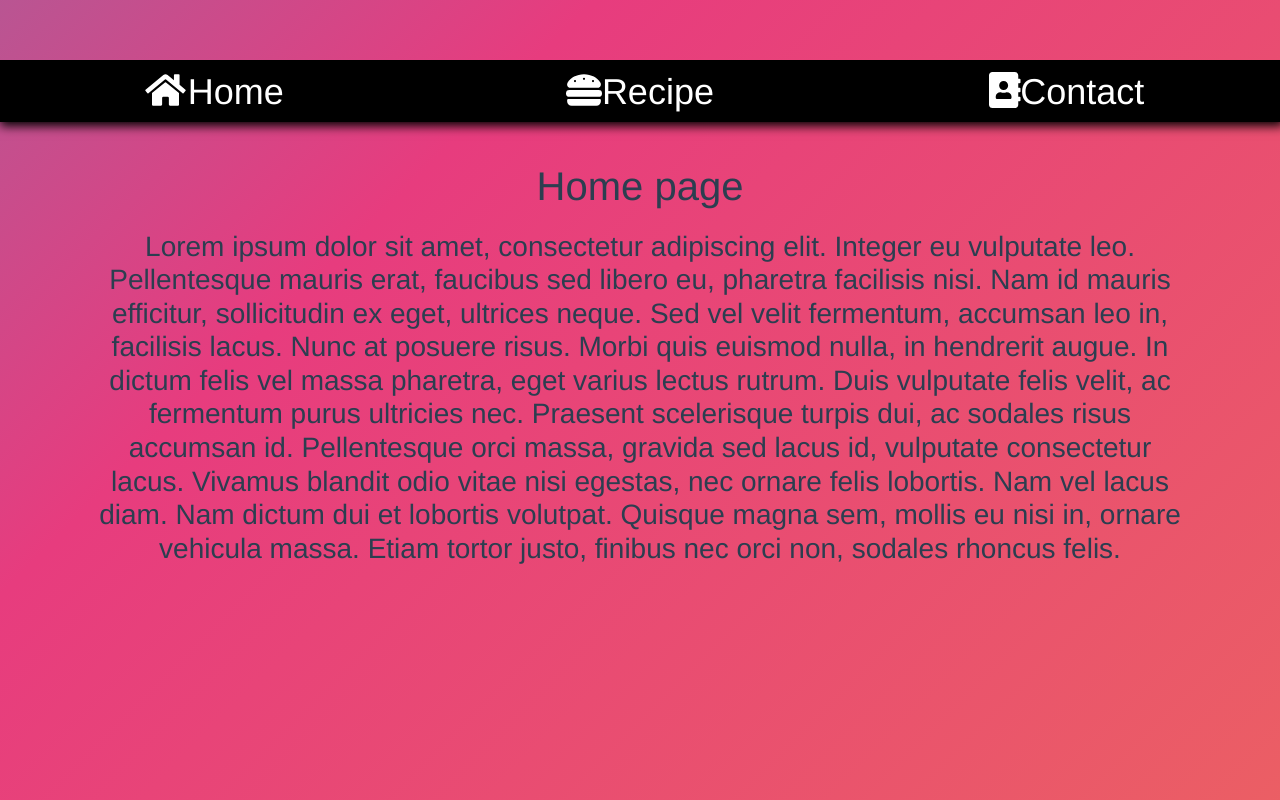
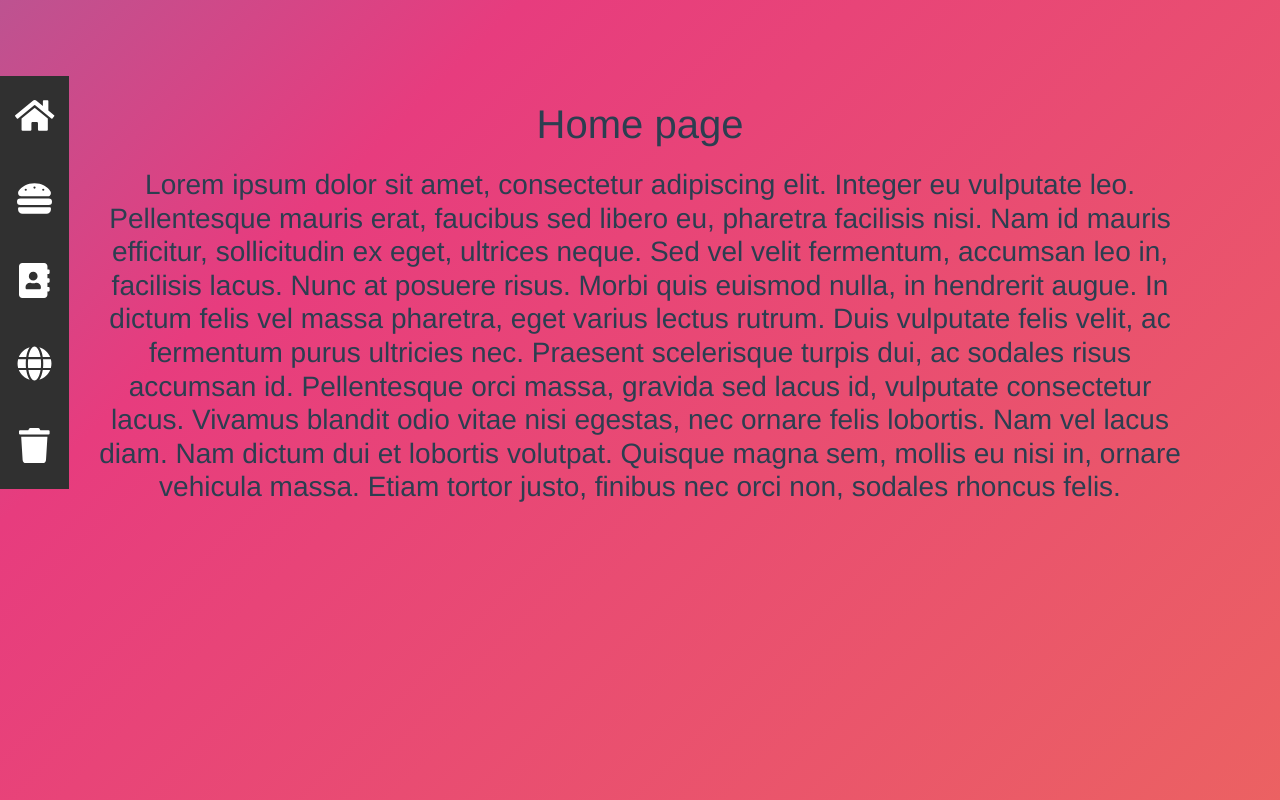
Before and after one commit to berellysudheerkumar/cook-book-application, a Vue app: page /step-two in a window 1280 px wide. Built offline with nearby package versions, Linux system fonts and the light colour scheme.

Commit message:
menu change

```diff
--- a/src/components/menu-bar/Menu.vue
+++ b/src/components/menu-bar/Menu.vue
@@ -1,8 +1,10 @@
 <template>
-  <div class="sticky icon-bar">
-    <a href="#" class="icon-bar__link" @click="navigate('home')"><i class="fa fa-fw fa-home"></i><span>Home</span></a>
-    <a href="#" class="icon-bar__link" @click="navigate('recipe')"><i class="fas fa-hamburger"></i><span>Recipe</span></a>
-    <a href="#" class="icon-bar__link" @click="navigate('contact')"><i class="fas fa-address-book"></i><span>Contact</span></a>
+  <div class="iconBar">
+    <a href="#" @click="navigate('home')"><i class="fa fa-home"></i></a>
+    <a href="#" @click="navigate('recipe')"><i class="fas fa-hamburger"></i></a>
+    <a href="#" @click="navigate('contact')"><i class="fas fa-address-book"></i></a>
+    <a href="#"><i class="fa fa-globe"></i></a>
+    <a href="#"><i class="fa fa-trash"></i></a>
   </div>
 </template>
 <script>
@@ -13,6 +15,7 @@
     },
     methods:{
       navigate : function(page) {
+        console.log("called");
         switch (page) {
           case "home":
             this.$router.push('/step-one');
--- a/src/components/menu-bar/menu.scss
+++ b/src/components/menu-bar/menu.scss
@@ -1,36 +1,23 @@
 
-.icon-bar {
-  width: 100%;
-  background-color: black;
-  overflow: auto;
-  line-height: 36px;
-  -webkit-box-shadow: 5px 5px 15px 5px #000000;
-  box-shadow: 2px 2px 10px 2px #000000;
+.iconBar {
+  display: inline-grid;
+  float: left;
+  background-color: #303030;
 }
 
-.icon-bar a {
-  float: left;
-  width: 33.33%;
+.iconBar a {
+  display: block;
   text-align: center;
-  padding: 12px 0;
+  padding: 15px;
+  transition: all 0.5s ease;
   color: white;
-  font-size: 36px;
-  webkit-transition: font-size 0.5s;
-  -moz-transition: font-size 0.5s;
-  -o-transition: font-size 0.5s;
-  transition: font-size 0.5s;
-
-  &__link{
-    font-size: 38px;
-  }
+  font-size: 35px;
 }
 
-.icon-bar a:hover {
-  color: white;
-  text-decoration: none;
+.iconBar a:hover {
+  background-color: #006346;
 }
-@media screen and (max-width: 725px) {
-  a > span {
-    display: none;
-  }
+
+.active {
+  background-color: #008c62;
 }
```
